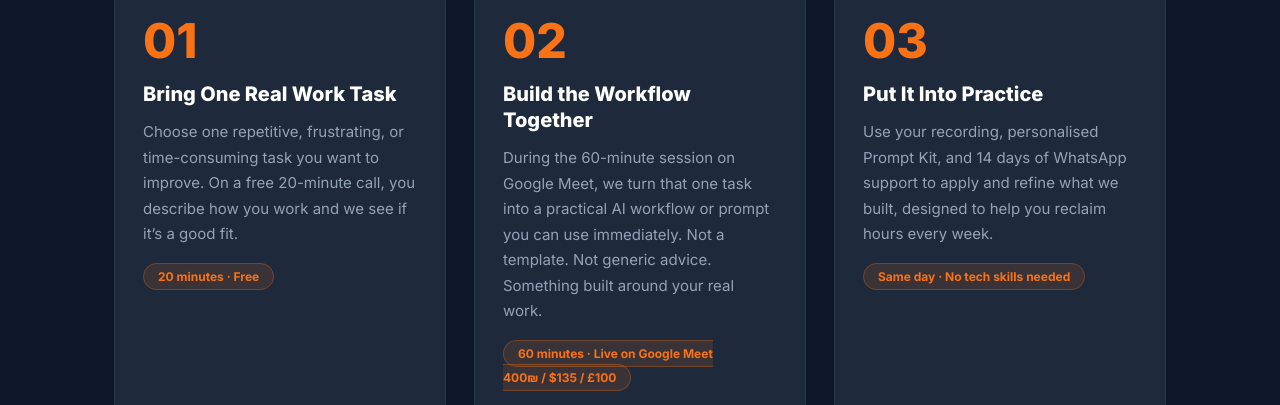
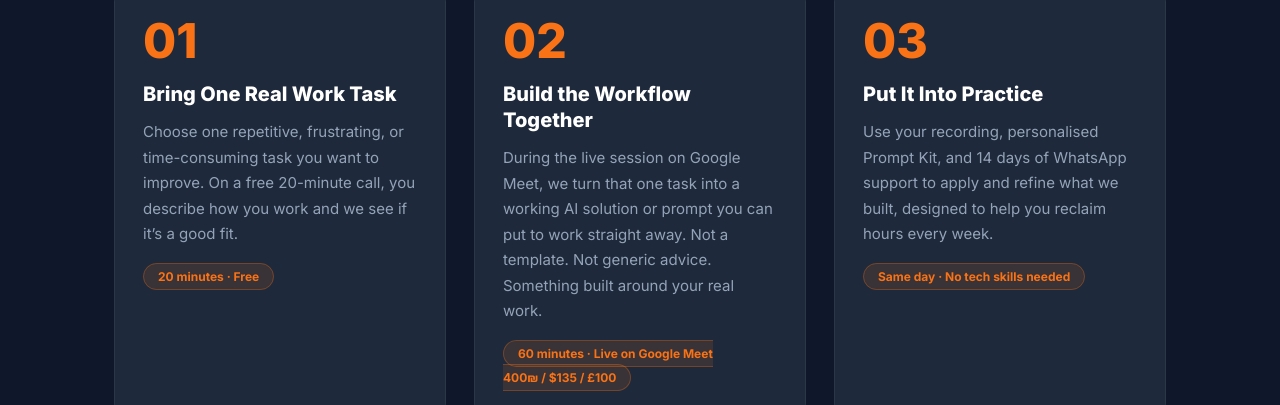
Before and after one commit to samkershner1234-aisk/ai-with-sam, a React (Vite) app: page / in a window 1280 px wide. Shown: the part 2739-3144 px from the top of the page. Built offline with nearby package versions, Linux system fonts and the light colour scheme.

Commit message:
HowItWorks: vary step 02 body language (working AI solution)
Updated the body text for the second item in the How It Works section to improve clarity and engagement.

```diff
--- a/src/components/landing/HowItWorks.jsx
+++ b/src/components/landing/HowItWorks.jsx
@@ -10,7 +10,7 @@ const steps = [
   {
     num: "02",
     title: "Build the Workflow Together",
-    body: "During the 60-minute session on Google Meet, we turn that one task into a practical AI workflow or prompt you can use immediately. Not a template. Not generic advice. Something built around your real work.",
+    body: "During the live session on Google Meet, we turn that one task into a working AI solution or prompt you can put to work straight away. Not a template. Not generic advice. Something built around your real work.",
     tag: "60 minutes · Live on Google Meet\n400₪ / $135 / £100",
   },
   {
```
